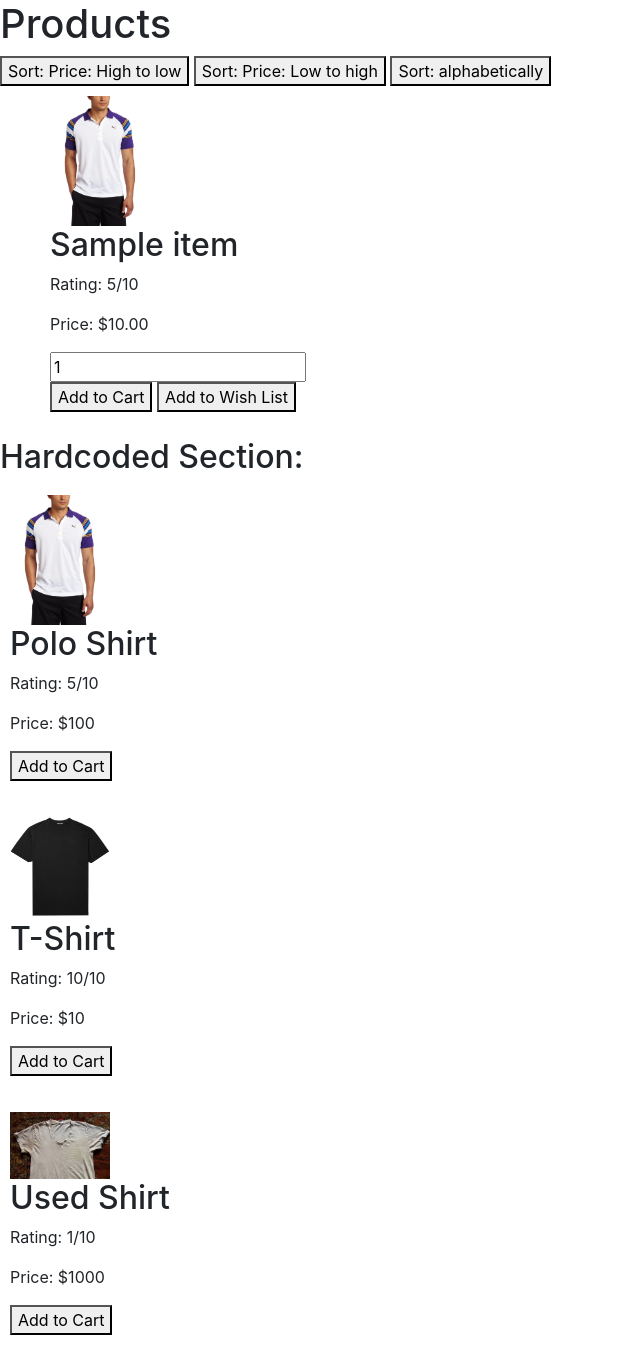
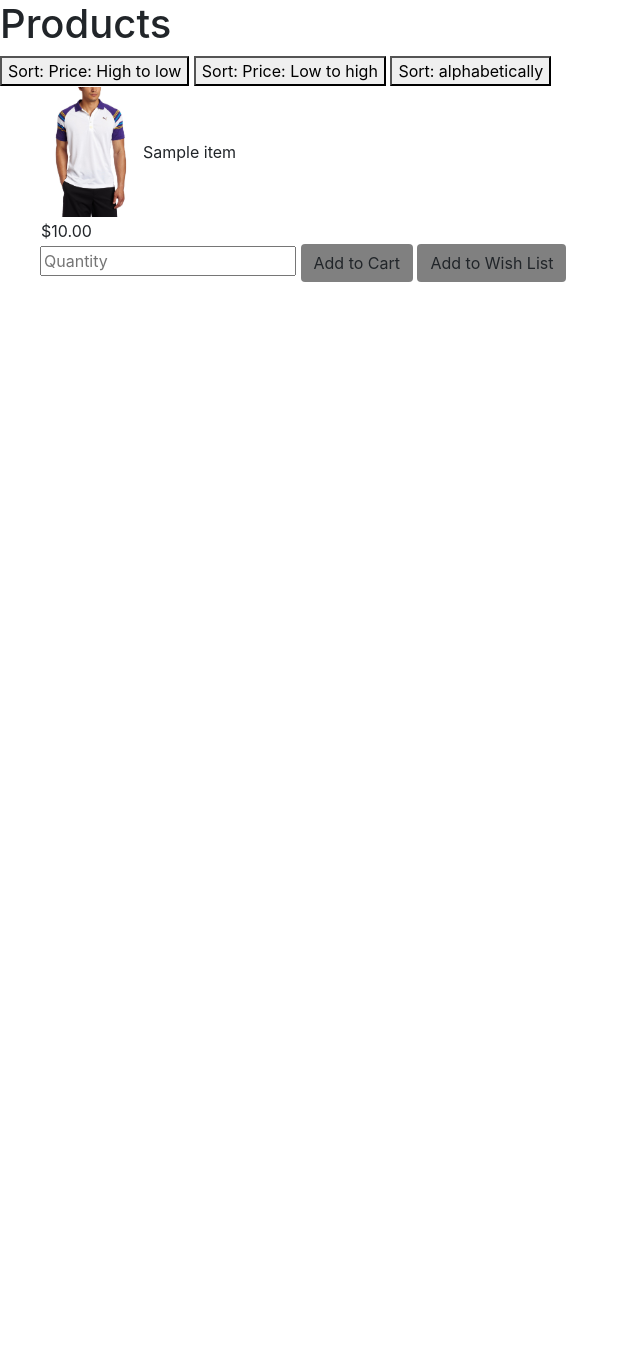
Before and after one commit to saikiran-sjsu/EasyShopping, a Flask app: page /product in a window 1280 px wide. Shown: the part 66-1411 px from the top of the page, without its empty margins (0-640 px from the left). After the commit the page ends 348 px from the top, so only its background shows below. Run offline with Flask 2, Linux system fonts and the light colour scheme; tables that the repository leaves empty hold one stand-in row (values such as "Sample post"); some libraries are stand-ins or nearby versions.

Commit message:
Add files via upload

```diff
--- a/ShoppingApp/templates/product.html
+++ b/ShoppingApp/templates/product.html
@@ -25,21 +25,30 @@
 
 {% for item in items %}
 <ul>
-    <div class="column">
+
+    <!-- <div class="column"> -->
         <form action="?itemname={{item.itemname}}&itemprice={{item.itemprice}}"
               method="POST"
         >
-            <img src=/static/images/polo.jpg width=100px>
-            <h2>{{item.itemname}}</h2>
-            <p>Rating: 5/10</p>
-            <p>Price: ${{'%0.2f'|format(item.itemprice|float)}}</p>
-            <div>
-                <input type="text" name="quantity" value=1>
-            </div>
+        <table>
+            <tr>
+            <td> <img src=/static/images/polo.jpg width=100px></td>
+            <td>{{item.itemname}}</td>
+        </tr>
+        <tr>
+            <td>${{'%0.2f'|format(item.itemprice|float)}}</td>
+        </tr>
+        </table>
+
+            <!-- <div> -->
+                <input type="text" name="quantity" placeholder="Quantity">
+            <!-- </div> -->
             <button
                 type="submit"
                 name="addtocart"
                 value=2
+                class = "btn"
+                style = "background-color: gray;"
             >
                 Add to Cart
             </button>
@@ -47,15 +56,19 @@
                 type="submit"
                 name="addtowishlist"
                 value=1
+                class = "btn"
+                style = "background-color: gray;"
             >
                 Add to Wish List
             </button>
+
         </form>
-    </div>
+    <!-- </div> -->
+
 </ul>
 {% endfor %}
 
-<h2>Hardcoded Section:</h2>
+<!-- <h2>Hardcoded Section:</h2>
 <div class="column" >
     <img src = /static/images/polo.jpg width =100px>
     <h2>Polo Shirt</h2>
@@ -78,6 +91,6 @@
     <p>Rating: 1/10</p>
     <p>Price: $1000</p>
     <button> Add to Cart </button>
-  </div>
+  </div> -->
 
 {% endblock content %}
```
